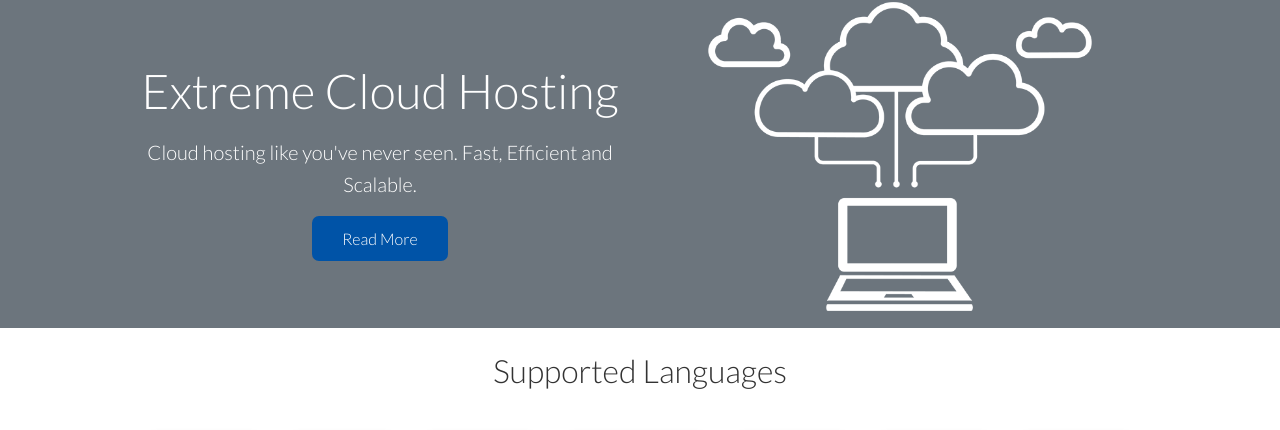
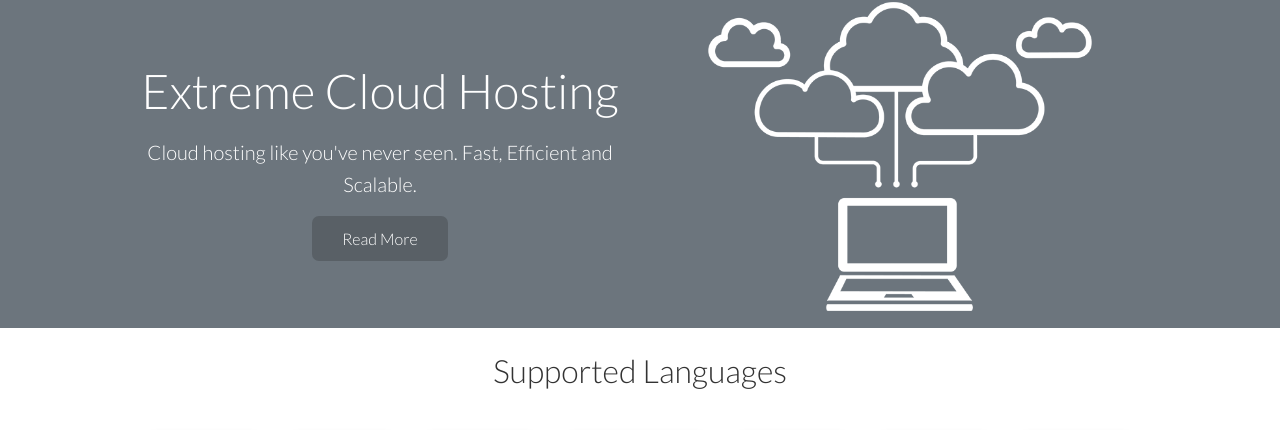
Before and after one commit to ChrisRoland/DEFG-Website, a plain HTML site: page index.html in a window 1280 px wide. Shown: the part 1131-1561 px from the top of the page. Drawn offline with Linux system fonts and the light colour scheme.

Commit message:
fix: --dark-color

```diff
--- a/styles.css
+++ b/styles.css
@@ -3,7 +3,7 @@
 :root {
     --primary-color: #6C757D;
     --secondary-color: #117be6;
-    --dark-color: #0053a7;
+    --dark-color: #596066;
     --light-color: #f4f4f4;
     --success-color: #5cb85c;
     --error-color: #d9534f;
```
